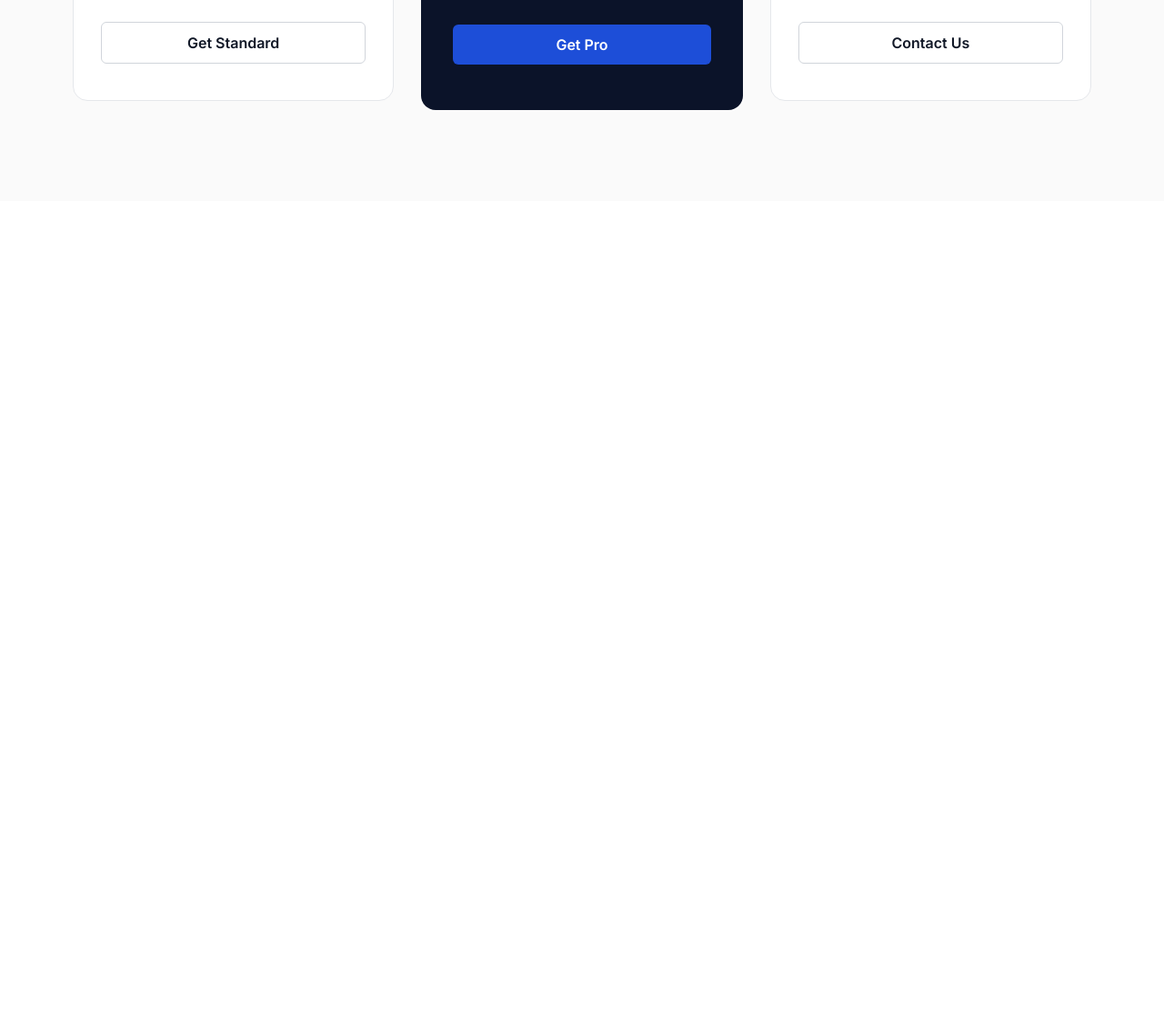
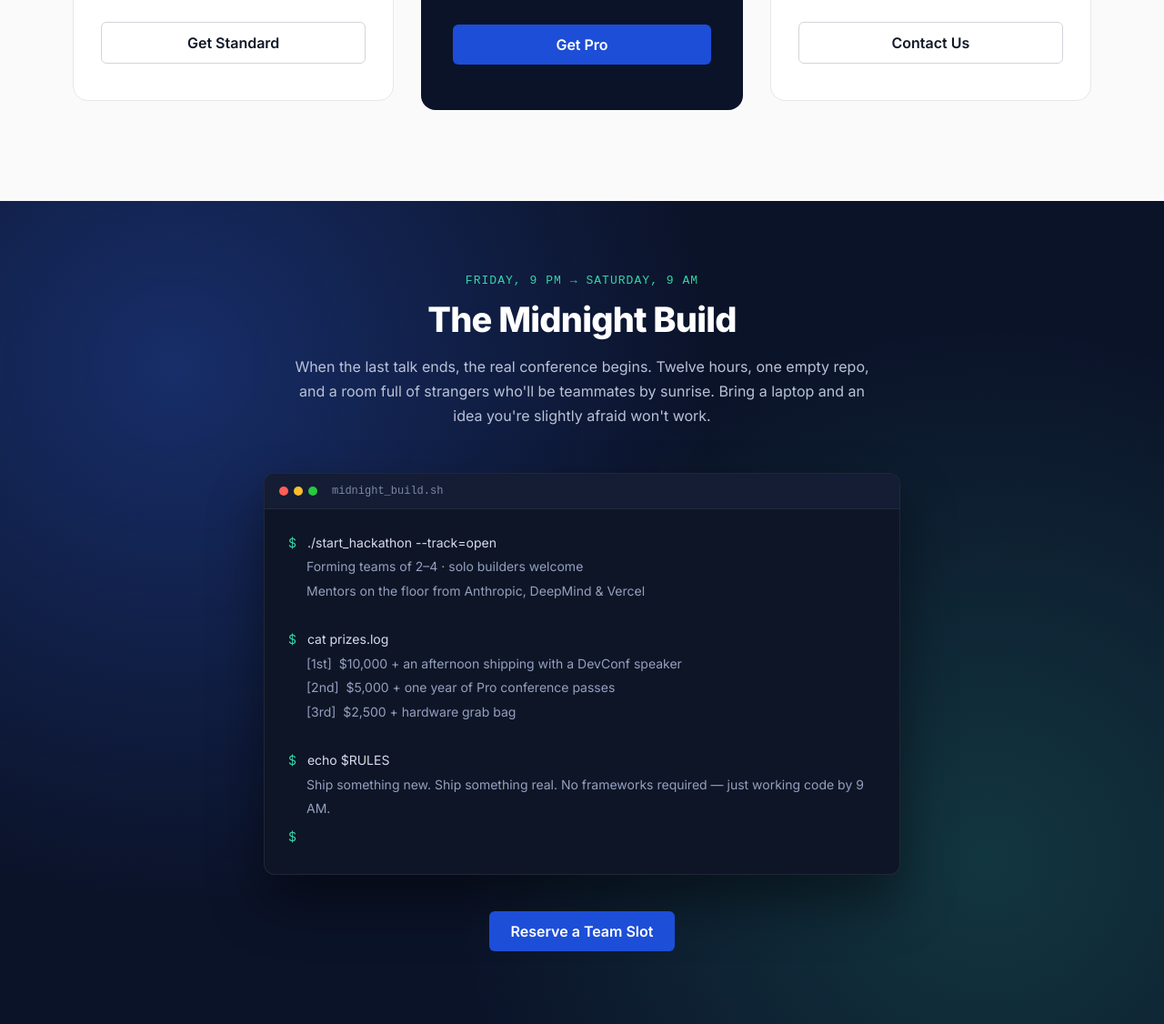
Before and after one commit to SamiullahMahmud/Assaigment-01, a plain HTML site: page index.html in a window 1280 px wide. Shown: the part 1812-2938 px from the top of the page at 91% size. Before the commit the page ends 2033 px from the top, so only its background shows below. Drawn offline with Linux system fonts and the light colour scheme.

Commit message:
hackathon

```diff
--- a/index.html
+++ b/index.html
@@ -144,3 +144,43 @@
             </div>
         </div>
     </section>
+
+
+    <!-- Hackathon Section using AI -->
+
+    <section class="hack" id="hackathon">
+        <div class="hack__intro">
+            <p class="hack__eyebrow">Friday, 9 PM &rarr; Saturday, 9 AM</p>
+            <h2 class="hack__title">The Midnight Build</h2>
+            <p class="hack__copy">
+                When the last talk ends, the real conference begins. Twelve hours,
+                one empty repo, and a room full of strangers who'll be teammates by
+                sunrise. Bring a laptop and an idea you're slightly afraid won't work.
+            </p>
+        </div>
+
+        <div class="terminal" role="img" aria-label="Terminal window showing hackathon details as a build log">
+            <div class="terminal__bar">
+                <span class="terminal__dot terminal__dot--red"></span>
+                <span class="terminal__dot terminal__dot--yellow"></span>
+                <span class="terminal__dot terminal__dot--green"></span>
+                <span class="terminal__filename">midnight_build.sh</span>
+            </div>
+            <div class="terminal__body">
+                <p><span class="terminal__prompt">$</span> ./start_hackathon --track=open</p>
+                <p class="terminal__out">Forming teams of 2&ndash;4 &middot; solo builders welcome</p>
+                <p class="terminal__out">Mentors on the floor from Anthropic, DeepMind &amp; Vercel</p>
+                <p>&nbsp;</p>
+                <p><span class="terminal__prompt">$</span> cat prizes.log</p>
+                <p class="terminal__out">[1st] &nbsp;$10,000 + an afternoon shipping with a DevConf speaker</p>
+                <p class="terminal__out">[2nd] &nbsp;$5,000 + one year of Pro conference passes</p>
+                <p class="terminal__out">[3rd] &nbsp;$2,500 + hardware grab bag</p>
+                <p>&nbsp;</p>
+                <p><span class="terminal__prompt">$</span> echo $RULES</p>
+                <p class="terminal__out">Ship something new. Ship something real. No frameworks required &mdash; just working code by 9 AM.</p>
+                <p class="terminal__cursor"><span class="terminal__prompt">$</span> <span class="terminal__blink">&#9608;</span></p>
+            </div>
+        </div>
+
+        <a href="#" class="btn-blue hack__cta">Reserve a Team Slot</a>
+    </section>
--- a/style.css
+++ b/style.css
@@ -321,3 +321,138 @@ nav ul li a {
     padding: 40px 30px;
   }
 }
+
+/* Hackathon Section */
+
+.hack {
+  background: #0b1329;
+  background-image: radial-gradient(circle at 15% 20%, rgba(47,95,224,0.35), transparent 45%),
+                    radial-gradient(circle at 85% 80%, rgba(51,214,166,0.18), transparent 45%);
+  padding: 80px 24px;
+  display: flex;
+  flex-direction: column;
+  align-items: center;
+  text-align: center;
+}
+
+.hack__intro {
+  max-width: 640px;
+}
+
+.hack__eyebrow {
+  font-family: monospace;
+  font-size: 13px;
+  letter-spacing: 0.08em;
+  color: #33d6a6;
+  text-transform: uppercase;
+}
+
+.hack__title {
+  margin-top: 12px;
+  color: white;
+  font-size: 38px;
+  font-weight: 800;
+  letter-spacing: -0.02em;
+}
+
+.hack__copy {
+  margin-top: 16px;
+  color: #b9c2d6;
+  font-size: 16px;
+  line-height: 1.7;
+}
+
+.terminal {
+  margin-top: 48px;
+  width: 100%;
+  max-width: 700px;
+  background: #0e1526;
+  border: 1px solid rgba(255,255,255,0.08);
+  border-radius: 12px;
+  overflow: hidden;
+  box-shadow: 0 30px 60px rgba(0,0,0,0.45);
+  text-align: left;
+}
+
+.terminal__bar {
+  display: flex;
+  align-items: center;
+  gap: 6px;
+  padding: 12px 16px;
+  background: #141d33;
+  border-bottom: 1px solid rgba(255,255,255,0.06);
+}
+
+.terminal__dot {
+  width: 10px;
+  height: 10px;
+  border-radius: 50%;
+  display: inline-block;
+}
+
+.terminal__dot--red { background: #ff5f57; }
+.terminal__dot--yellow { background: #febc2e; }
+.terminal__dot--green { background: #28c840; }
+
+.terminal__filename {
+  margin-left: 10px;
+  font-family: monospace;
+  font-size: 12px;
+  color: #7c88a6;
+}
+
+.terminal__body {
+  padding: 24px 26px 28px;
+  font-family: monospace;
+  font-size: 14px;
+  line-height: 1.9;
+  color: #d7dcec;
+  overflow-x: auto;
+}
+
+.terminal__prompt {
+  color: #33d6a6;
+  margin-right: 8px;
+}
+
+.terminal__out {
+  color: #93a0bf;
+  padding-left: 20px;
+}
+
+.terminal__cursor {
+  margin-top: 4px;
+}
+
+.terminal__blink {
+  display: inline-block;
+  color: #33d6a6;
+  animation: blink 1.1s steps(1) infinite;
+}
+
+@keyframes blink {
+  50% { opacity: 0; }
+}
+
+.hack__cta {
+  margin-top: 40px;
+}
+
+/* Footer */
+
+footer {
+  background-color: #0b1329;
+  padding: 40px 0;
+  width: 100%;
+}
+
+.footer-content {
+  display: flex;
+  justify-content: space-between;
+  align-items: center;
+}
+
+.footer-content p {
+  color: #94a3b8;
+  font-size: 14px;
+}
```
